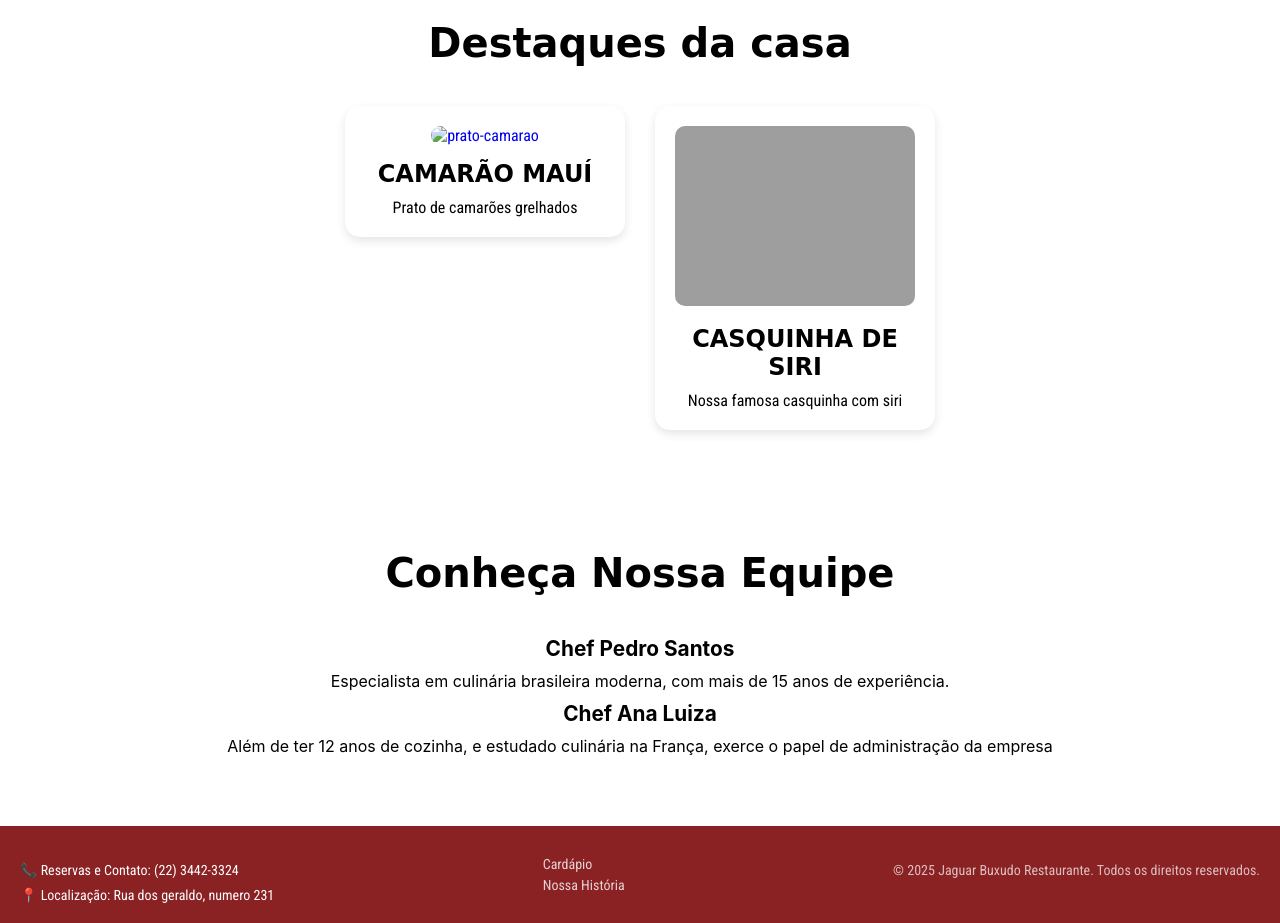
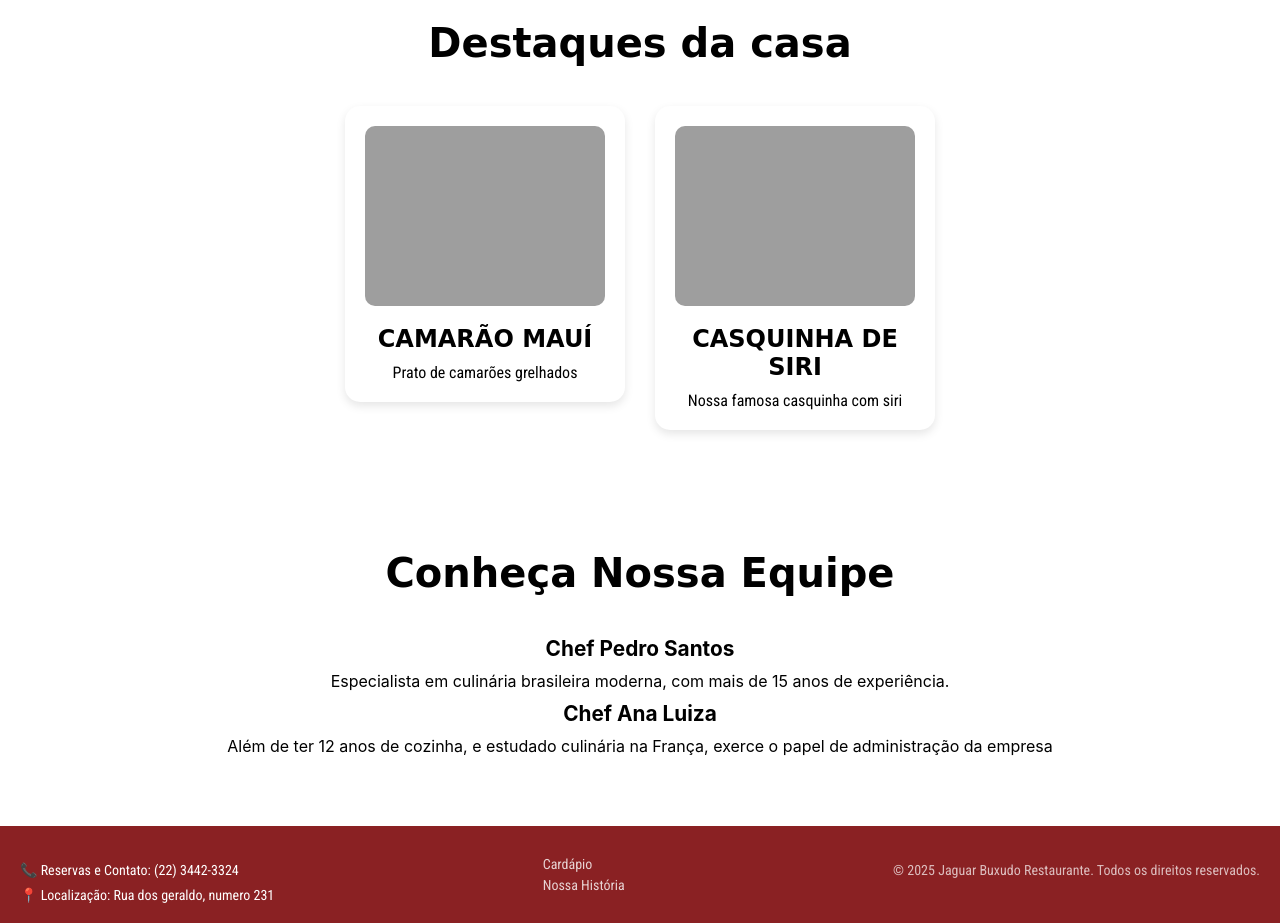
Before and after one commit to LsCarlos01/restaurante-atividade, a plain HTML site: page index.html in a window 1280 px wide. Shown: the part 840-1763 px from the top of the page. Drawn offline with Linux system fonts and the light colour scheme; the site is published under a folder, as on GitHub Pages, so addresses that start at the root find nothing; a web font is replaced by a local one.

Commit message:
Correção de imagem

```diff
--- a/index.html
+++ b/index.html
@@ -5,7 +5,7 @@
     <meta name="viewport" content="width=device-width, initial-scale=1.0">
     <link rel="stylesheet" href="style.css">
     <title>Jaguar Buxudo Restaurante</title>
-    <link rel="shortcut icon" href="/imagem/logo.png">
+    <link rel="icon" href="imagem/icone.png" type="image/png">
     <link href="https://fonts.googleapis.com/css2?family=Julee&display=swap" rel="stylesheet">
     <link href="https://fonts.googleapis.com/css2?family=Archivo+Black&family=Roboto+Condensed:ital,wght@0,100..900;1,100..900&display=swap" rel="stylesheet">
 </head>
@@ -48,7 +48,7 @@
             <h2>Destaques da casa</h2>
             <div class="pratos-container">
                 <div class="prato">
-                     <a href="cardapio.html"><img src="/imagem/camarao.png" alt="prato-camarao"></a>
+                     <a href="cardapio.html"><img src="imagem/camarao.png" alt="prato-camarao"></a>
                     <h3>CAMARÃO MAUÍ </h3>
                     <p>Prato de camarões grelhados</p>
                 </div>
```
Also changed, not shown: cardapio.html (+1 -1 lines), sobre.html (+1 -0 lines), style.css (line endings or trailing spaces).
